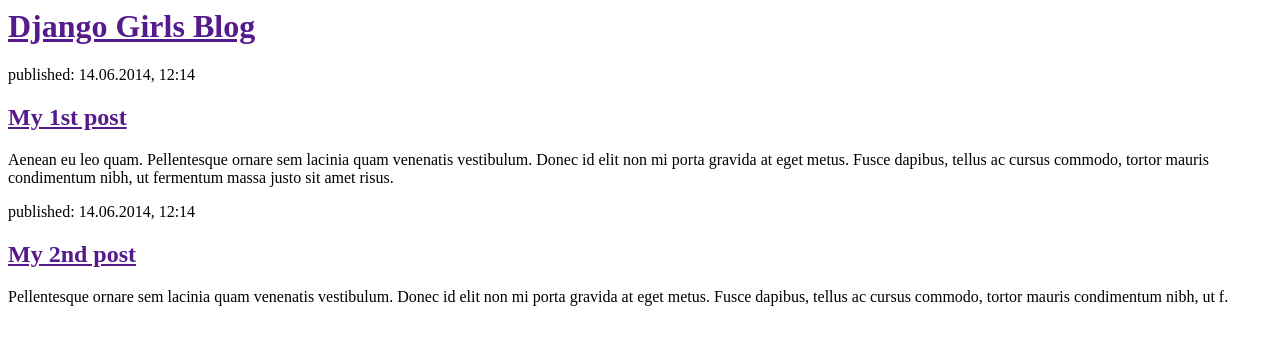
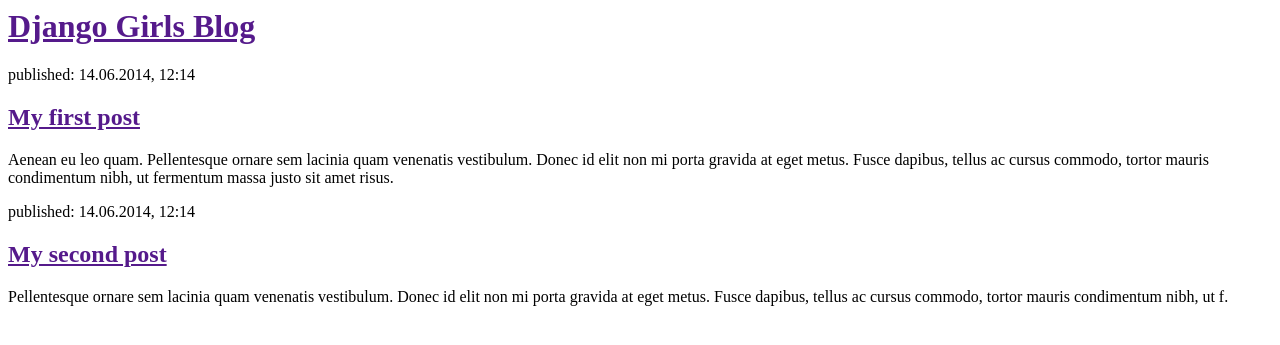
Before and after one commit to yunhy/yun-first-blog, a Django app: page / in a window 1280 px wide. Shown: the top 345 px of the page. Run offline with Django 3.2, Linux system fonts and the light colour scheme.

Commit message:
first commit

```diff
--- a/myblog/templates/myblog/mypost.html
+++ b/myblog/templates/myblog/mypost.html
@@ -9,13 +9,13 @@
 
 		<div>
 			<p>published: 14.06.2014, 12:14</p>
-			<h2><a href="">My 1st post</a></h2>
+			<h2><a href="">My first post</a></h2>
 			<p>Aenean eu leo quam. Pellentesque ornare sem lacinia quam venenatis vestibulum. Donec id elit non mi porta gravida at eget metus. Fusce dapibus, tellus ac cursus commodo, tortor mauris condimentum nibh, ut fermentum massa justo sit amet risus.</p>
 		</div>
 
 		<div>
 			<p>published: 14.06.2014, 12:14</p>
-			<h2><a href="">My 2nd post</a></h2>
+			<h2><a href="">My second post</a></h2>
 			<p>Pellentesque ornare sem lacinia quam venenatis vestibulum. Donec id elit non mi porta gravida at eget metus. Fusce dapibus, tellus ac cursus commodo, tortor mauris condimentum nibh, ut f.</p>
 		</div>
 	</body>
```
